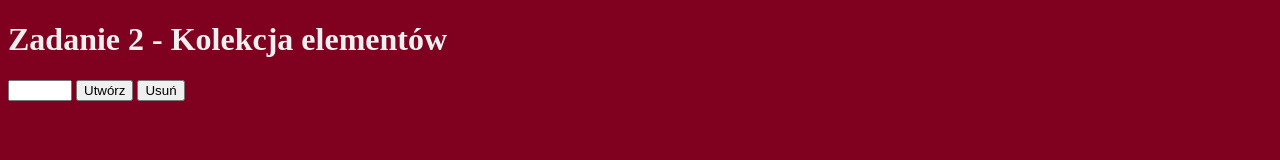
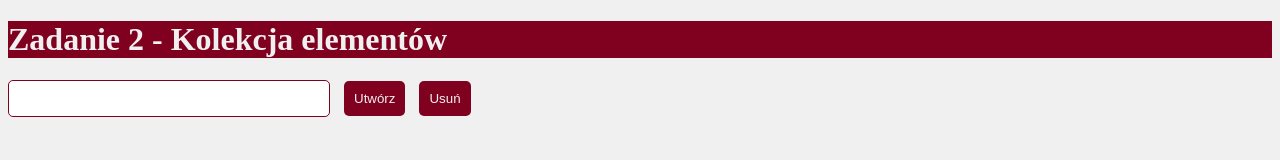
Before and after one commit to tsmolarczyk/exercise-2, a plain HTML site: page index.html in a window 1280 px wide. Drawn offline with Linux system fonts and the light colour scheme.

Commit message:
input and btn style

```diff
--- a/index.html
+++ b/index.html
@@ -2,23 +2,7 @@
 <html>
   <head>
     <title>Zadanie 2</title>
-    <style>
-      html {
-        background-color: #800020;
-
-        color: #f0f0f0;
-      }
-      #boxes {
-        display: flex;
-        flex-wrap: wrap;
-      }
-
-      .box {
-        width: 30px;
-        height: 30px;
-        margin: 5px;
-      }
-    </style>
+<link rel="stylesheet" href="styles.css">
   </head>
   <body>
     <h1>Zadanie 2 - Kolekcja elementów</h1>
--- /dev/null
+++ b/styles.css
@@ -0,0 +1,42 @@
+html {
+  background-color: #f0f0f0;
+  color: #000;
+}
+
+h1 {
+  background-color: #800020;
+  color: #f0f0f0;
+}
+
+#boxes {
+  display: flex;
+  flex-wrap: wrap;
+}
+
+.box {
+  width: 30px;
+  height: 30px;
+  margin: 5px;
+}
+
+.js-input {
+  padding: 10px;
+  border-radius: 5px;
+  border: solid 1px #800020;
+  margin-right: 10px;
+  width: 300px;
+}
+
+button {
+  padding: 10px;
+  border-radius: 5px;
+  border: none;
+  cursor: pointer;
+  color: #f0f0f0;
+  background-color: #800020;
+  margin-right: 10px;
+}
+
+button:hover {
+  background-color: #333;
+}
```
